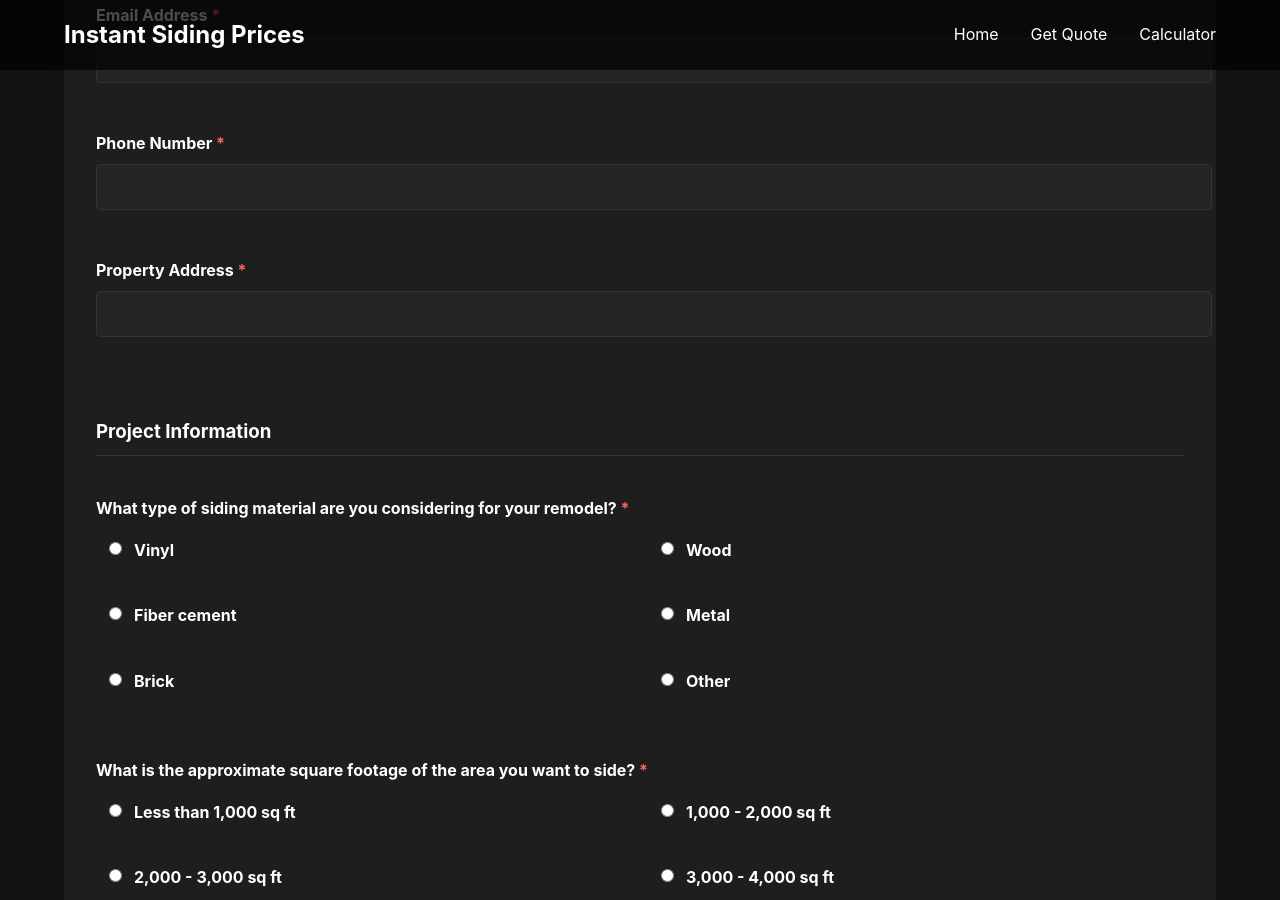
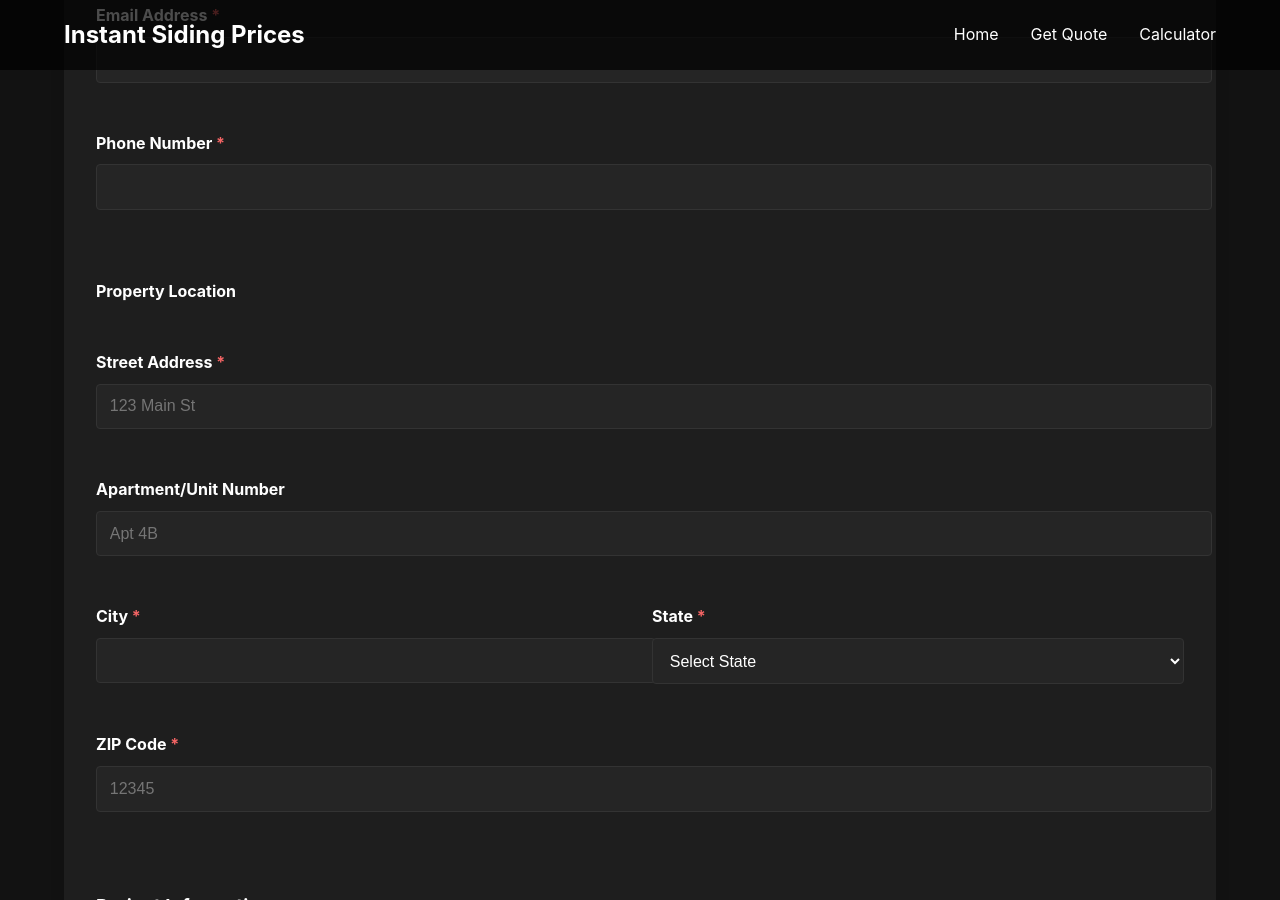
Before and after one commit to tim-amredev/siding-leads, a Jekyll site: the page quote.html, which Jekyll copies as it is, in a window 1280 px wide and 900 px high, scrolled down 473 px. Built offline with Jekyll 4.4.1, drawn with Linux system fonts in a browser that asks for light colours.

Commit message:
Update quote.html

```diff
--- a/quote.html
+++ b/quote.html
@@ -258,7 +258,7 @@
     <div class="container">
       <h2>Get Your Instant Siding Quote</h2>
       <div class="card">
-        <form id="quote-form" action="https://formsubmit.co/leads@americanremodeling.net" method="POST">
+        <form id="quote-form" action="https://formsubmit.co/34621b6167978998b0c76f8366420183" method="POST">
           <!-- FormSubmit configuration -->
           <input type="hidden" name="_captcha" value="true">
           <input type="hidden" name="_subject" value="New Siding Quote Request">
@@ -289,9 +289,85 @@
             <input type="tel" id="phone" name="phone" required>
           </div>
 
+          <h4>Property Location</h4>
           <div class="form-group">
-            <label for="address">Property Address <span class="required">*</span></label>
-            <input type="text" id="address" name="address" required>
+            <label for="street-address">Street Address <span class="required">*</span></label>
+            <input type="text" id="street-address" name="street_address" placeholder="123 Main St" required>
+          </div>
+
+          <div class="form-group">
+            <label for="apt-unit">Apartment/Unit Number</label>
+            <input type="text" id="apt-unit" name="apt_unit" placeholder="Apt 4B">
+          </div>
+
+          <div class="form-row">
+            <div class="form-group">
+              <label for="city">City <span class="required">*</span></label>
+              <input type="text" id="city" name="city" required>
+            </div>
+
+            <div class="form-group">
+              <label for="state">State <span class="required">*</span></label>
+              <select id="state" name="state" required>
+                <option value="">Select State</option>
+                <option value="AL">Alabama</option>
+                <option value="AK">Alaska</option>
+                <option value="AZ">Arizona</option>
+                <option value="AR">Arkansas</option>
+                <option value="CA">California</option>
+                <option value="CO">Colorado</option>
+                <option value="CT">Connecticut</option>
+                <option value="DE">Delaware</option>
+                <option value="DC">District Of Columbia</option>
+                <option value="FL">Florida</option>
+                <option value="GA">Georgia</option>
+                <option value="HI">Hawaii</option>
+                <option value="ID">Idaho</option>
+                <option value="IL">Illinois</option>
+                <option value="IN">Indiana</option>
+                <option value="IA">Iowa</option>
+                <option value="KS">Kansas</option>
+                <option value="KY">Kentucky</option>
+                <option value="LA">Louisiana</option>
+                <option value="ME">Maine</option>
+                <option value="MD">Maryland</option>
+                <option value="MA">Massachusetts</option>
+                <option value="MI">Michigan</mi>
+                <option value="MN">Minnesota</option>
+                <option value="MS">Mississippi</option>
+                <option value="MO">Missouri</option>
+                <option value="MT">Montana</option>
+                <option value="NE">Nebraska</option>
+                <option value="NV">Nevada</option>
+                <option value="NH">New Hampshire</option>
+                <option value="NJ">New Jersey</option>
+                <option value="NM">New Mexico</option>
+                <option value="NY">New York</option>
+                <option value="NC">North Carolina</option>
+                <option value="ND">North Dakota</option>
+                <option value="OH">Ohio</option>
+                <option value="OK">Oklahoma</option>
+                <option value="OR">Oregon</option>
+                <option value="PA">Pennsylvania</option>
+                <option value="RI">Rhode Island</option>
+                <option value="SC">South Carolina</option>
+                <option value="SD">South Dakota</option>
+                <option value="TN">Tennessee</option>
+                <option value="TX">Texas</option>
+                <option value="UT">Utah</option>
+                <option value="VT">Vermont</option>
+                <option value="VA">Virginia</option>
+                <option value="WA">Washington</option>
+                <option value="WV">West Virginia</option>
+                <option value="WI">Wisconsin</option>
+                <option value="WY">Wyoming</option>
+              </select>
+            </div>
+          </div>
+
+          <div class="form-group">
+            <label for="zip">ZIP Code <span class="required">*</span></label>
+            <input type="text" id="zip" name="zip" pattern="[0-9]{5}" placeholder="12345" required>
           </div>
 
           <h3>Project Information</h3>
```
